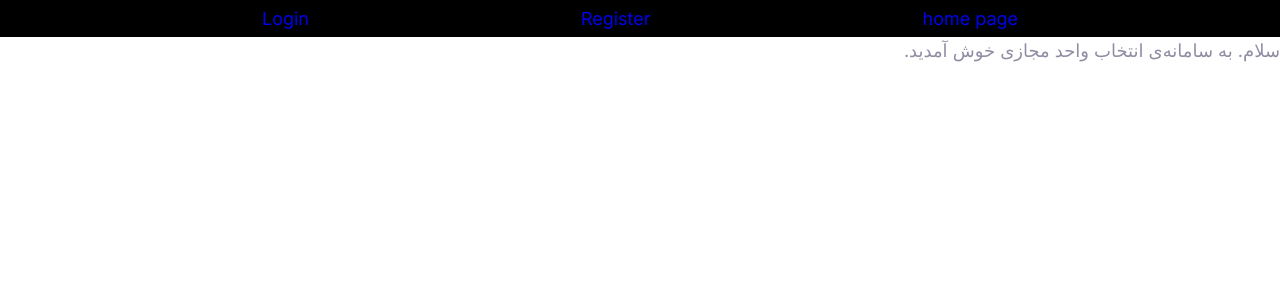
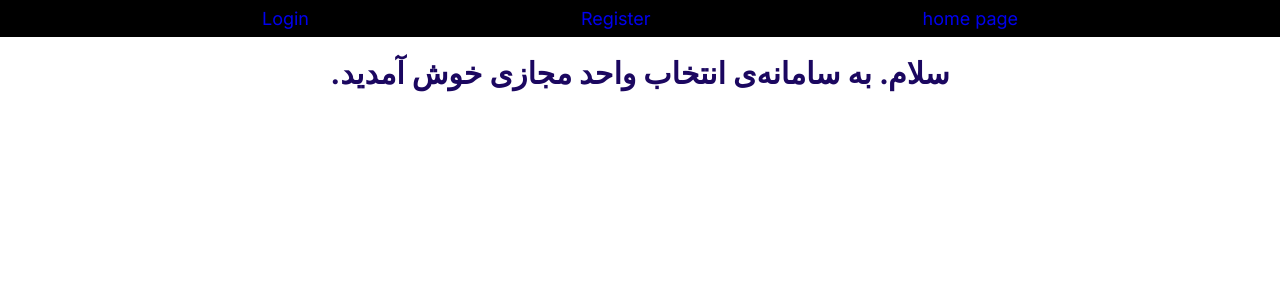
Before and after one commit to ali-asnaashari/Webelopers-Match-Backend, a Django app: page / in a window 1280 px wide. Shown: the top 300 px of the page. Run offline with Django 3.2, Linux system fonts and the light colour scheme.

Commit message:
change welcome text to h1 tag

```diff
--- a/home/templates/home/index.html
+++ b/home/templates/home/index.html
@@ -6,7 +6,7 @@
 
 {% block content %}
 
-     سلام. به سامانه‌ی انتخاب واحد مجازی خوش آمدید.
+     <h1 style="text-align: center;font-size: 3rem">سلام. به سامانه‌ی انتخاب واحد مجازی خوش آمدید.</h1>
 {#    <h1>home</h1>#}
 {#    {% if user.is_authenticated %}#}
 {#        <p>user authenticated</p>#}
```
